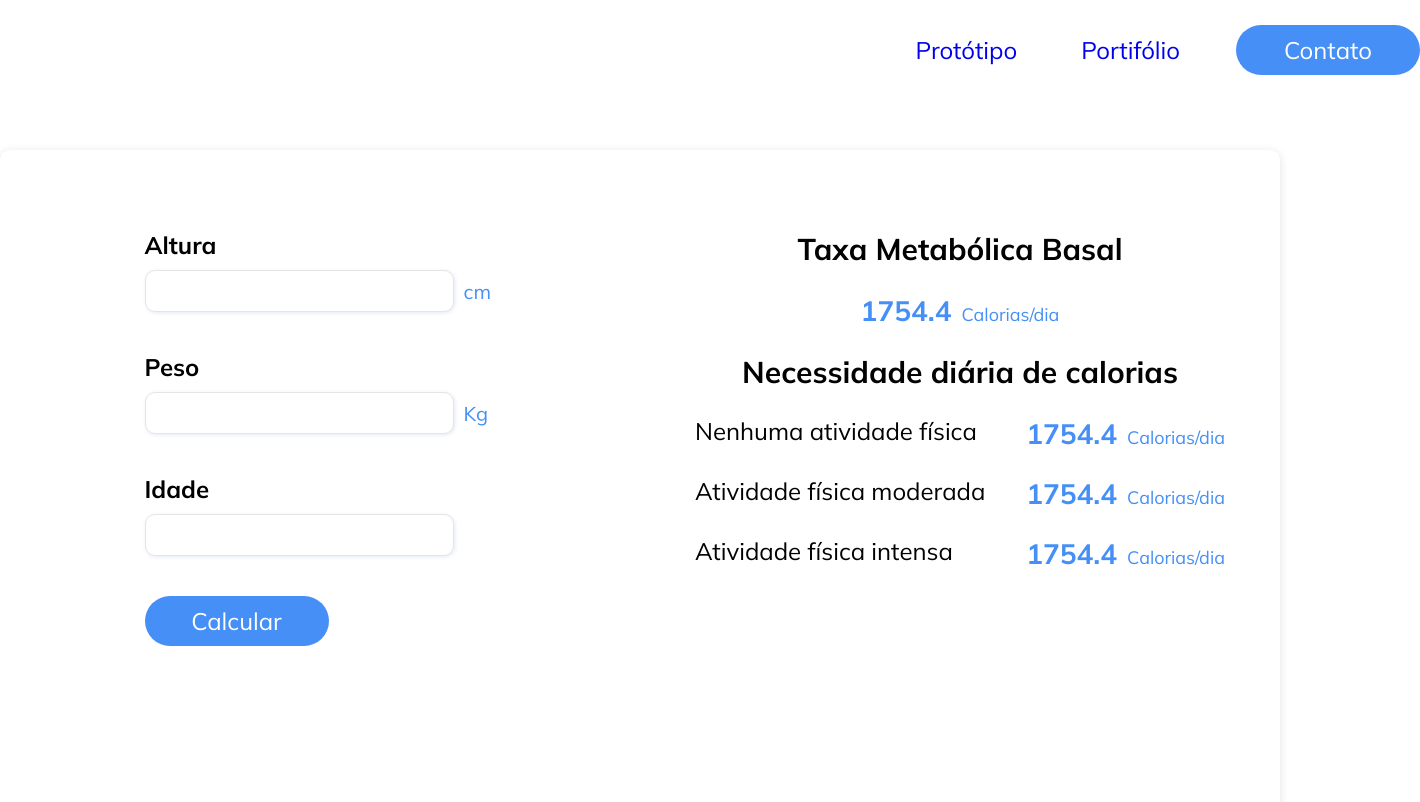
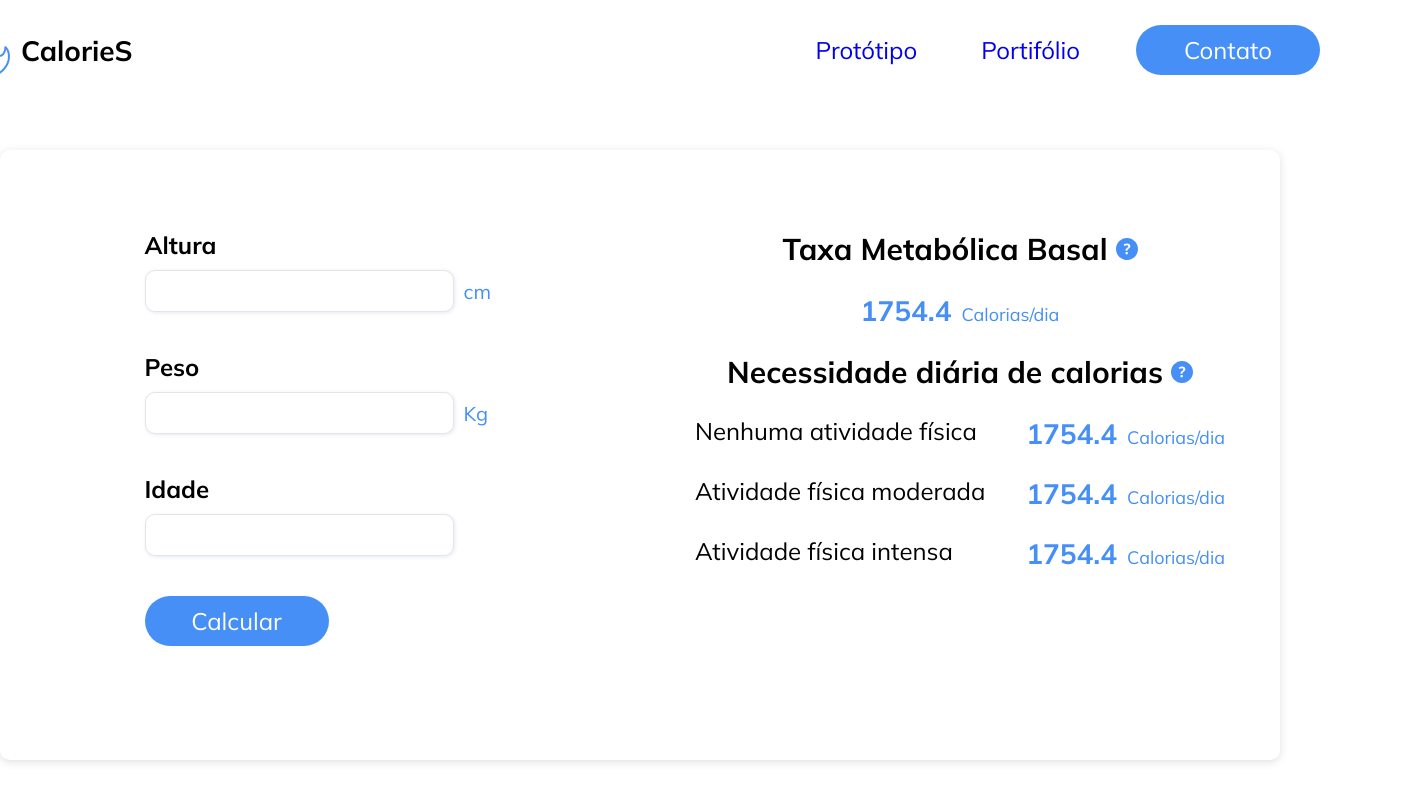
Before and after one commit to lazaro-contato/calories, a React (Create React App) app: page / in a window 1280 px wide. Shown: the top 802 px of the page, 1420 px wide, since content can reach past the window. Built offline with nearby package versions, Linux system fonts and the light colour scheme.

Commit message:
adding the style of header and titles

```diff
--- a/src/components/AppName/index.jsx
+++ b/src/components/AppName/index.jsx
@@ -1,14 +1,16 @@
 import React from "react";
+import LogoImg from "../../assets/calories.png"
 
-import { AppName } from "./styles";
+import { AppName, LogoImage, LogoNameContainer } from "./styles";
 
 function AppNameLogo() {
     return(
         <div>
-
-        <AppName>CalorieS</AppName>
+        <LogoNameContainer>
+            <LogoImage src={LogoImg}></LogoImage>
+            <AppName>CalorieS</AppName>
+        </LogoNameContainer>
         </div>
-
 
     )
 }
--- a/src/components/AppName/styles.js
+++ b/src/components/AppName/styles.js
@@ -1,8 +1,17 @@
 import styled from "styled-components";
 import Colors from '../../styles/consts'
 
+export const LogoNameContainer = styled.div`
+
+display: flex;
+align-items: center;
+
+cursor: pointer;
+`
+
 export const LogoImage = styled.img`
-
+width: 56px;
+margin-right: 5px;
 `;
 
 export const AppName = styled.h1`
--- a/src/components/Header/styles.js
+++ b/src/components/Header/styles.js
@@ -17,7 +17,7 @@ export const Container = styled.div`
     display: flex;
     align-items: center;
     justify-content: space-between;
-    width: 1560px;
+    width: 1360px;
     padding: 20px 0;
 
 
--- a/src/components/InfoCalories/index.jsx
+++ b/src/components/InfoCalories/index.jsx
@@ -1,10 +1,14 @@
 import React from "react";
-import { InfoDiv, TextContent } from "./styles";
+import { ContainerText, InfoDiv, TextContent } from "./styles";
+import InterrogationIcon from "../InterrogationIcon/index"
 
 function InfoCalories(props) {
     return(
         <InfoDiv>
-        <TextContent>{props.textContent}</TextContent>
+            <ContainerText>
+                <TextContent>{props.textContent}</TextContent>
+                <InterrogationIcon></InterrogationIcon>
+            </ContainerText>
         </InfoDiv>
     )
 }
--- a/src/components/InfoCalories/styles.js
+++ b/src/components/InfoCalories/styles.js
@@ -12,6 +12,13 @@ font-size: 30px;
 font-weight: 700;
 color: ${Colors.PRIMARY_COLOR_FONT};
 
-margin-bottom: 25px;
+
 
 `
+export const ContainerText = styled.div`
+
+display: flex;
+align-items: center;
+
+margin-bottom: 25px;
+`
--- /dev/null
+++ b/src/components/InterrogationIcon/index.jsx
@@ -0,0 +1,10 @@
+import React from "react";
+import InterrogationLogo from "../../assets/interrogation.svg"
+import { Interrogation } from "./styles";
+
+function InterrogationIcon() {
+    return <Interrogation src={InterrogationLogo}></Interrogation>
+}
+
+
+export default InterrogationIcon;
--- /dev/null
+++ b/src/components/InterrogationIcon/styles.js
@@ -0,0 +1,9 @@
+import styled from "styled-components";
+
+export const Interrogation = styled.img`
+
+width: 22px;
+margin-left: 8px;
+
+cursor: pointer;
+`
--- a/src/components/MainContainer/index.jsx
+++ b/src/components/MainContainer/index.jsx
@@ -1,7 +1,7 @@
 import React from "react";
 import ContainerResults from "../ContainerResults";
 import Form from "../Form";
-import { Container, ElementContainer, FlexContainer } from "./styles";
+import { Container, ElementContainer, FlexContainer, FormContainer } from "./styles";
 
 
 
@@ -9,9 +9,9 @@ function MainContainer() {
     return(
             <Container>
                 <FlexContainer>
-                    <ElementContainer>
+                    <FormContainer>
                         <Form />
-                    </ElementContainer>
+                    </FormContainer>
                     <ElementContainer>
                         <ContainerResults />
                     </ElementContainer>
--- a/src/components/MainContainer/styles.js
+++ b/src/components/MainContainer/styles.js
@@ -5,8 +5,8 @@ export const Container = styled.div`
 
 background-color: ${Colors.PRIMARY_BACKGROUND};
 
-width: 1560px;
-height: 668px;
+width: 1360px;
+height: 610px;
 
 
 border-radius: 10px;
@@ -21,6 +21,16 @@ display: flex;
 justify-content: center;
 `
 
+export const FormContainer = styled.div`
+
+margin-top: 80px;
+
+display: flex;
+justify-content: center;
+width: 50%;
+
+`
+
 export const ElementContainer = styled.div`
 
 margin-top: 80px;
--- a/src/components/TextDescription/styles.js
+++ b/src/components/TextDescription/styles.js
@@ -9,7 +9,7 @@ font-size: 24px;
 
 display: flex;
 
-margin-bottom: 25px;
+
 
 `
 export const DescriptionDiv = styled.div`
```
Also changed, not shown: src/assets/interrogation.svg (added).
